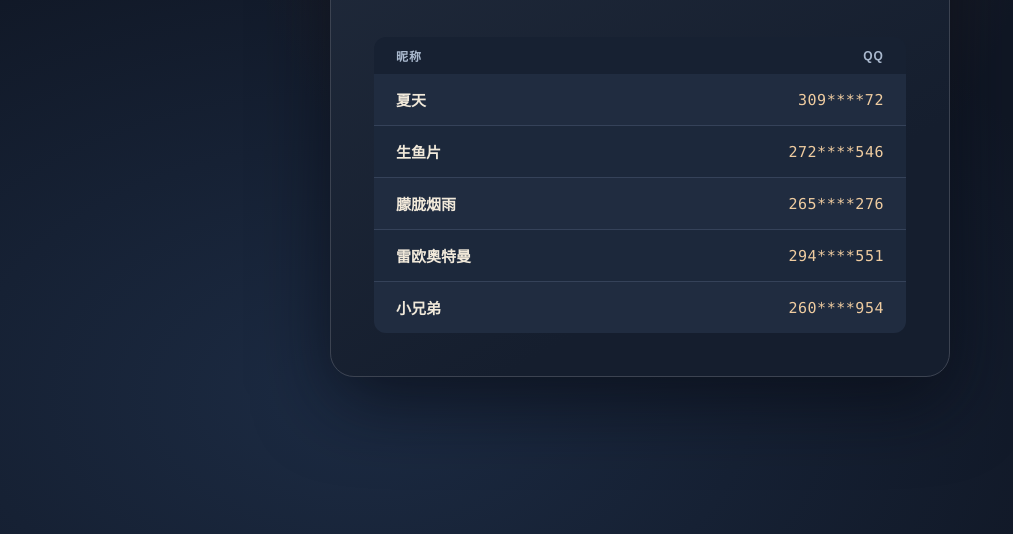
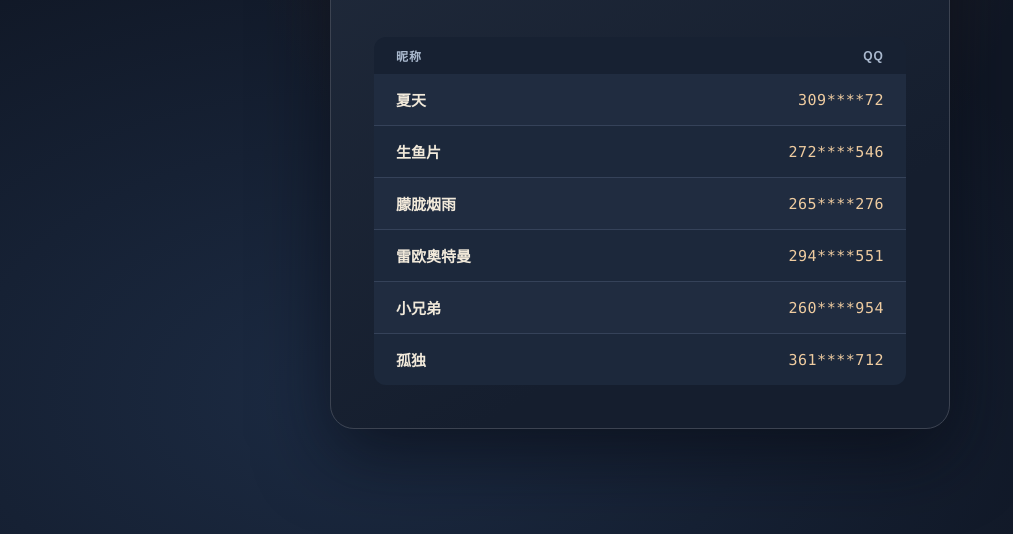
Before and after one commit to 1bit-monster7/bosspractice-sponsors, a plain HTML site: page index.html in a window 1280 px wide. Shown: the part 196-730 px from the top of the page, without its empty margins (0-1013 px from the left). Drawn offline with Linux system fonts and the light colour scheme.

Commit message:
Add sponsor 孤独 to the public list

```diff
--- a/index.html
+++ b/index.html
@@ -118,6 +118,7 @@
         <tr><td>朦胧烟雨</td><td class="number" align="right">265****276</td></tr>
         <tr><td>雷欧奥特曼</td><td class="number" align="right">294****551</td></tr>
         <tr><td>小兄弟</td><td class="number" align="right">260****954</td></tr>
+        <tr><td>孤独</td><td class="number" align="right">361****712</td></tr>
     </tbody>
   </table>
 </div>
```
